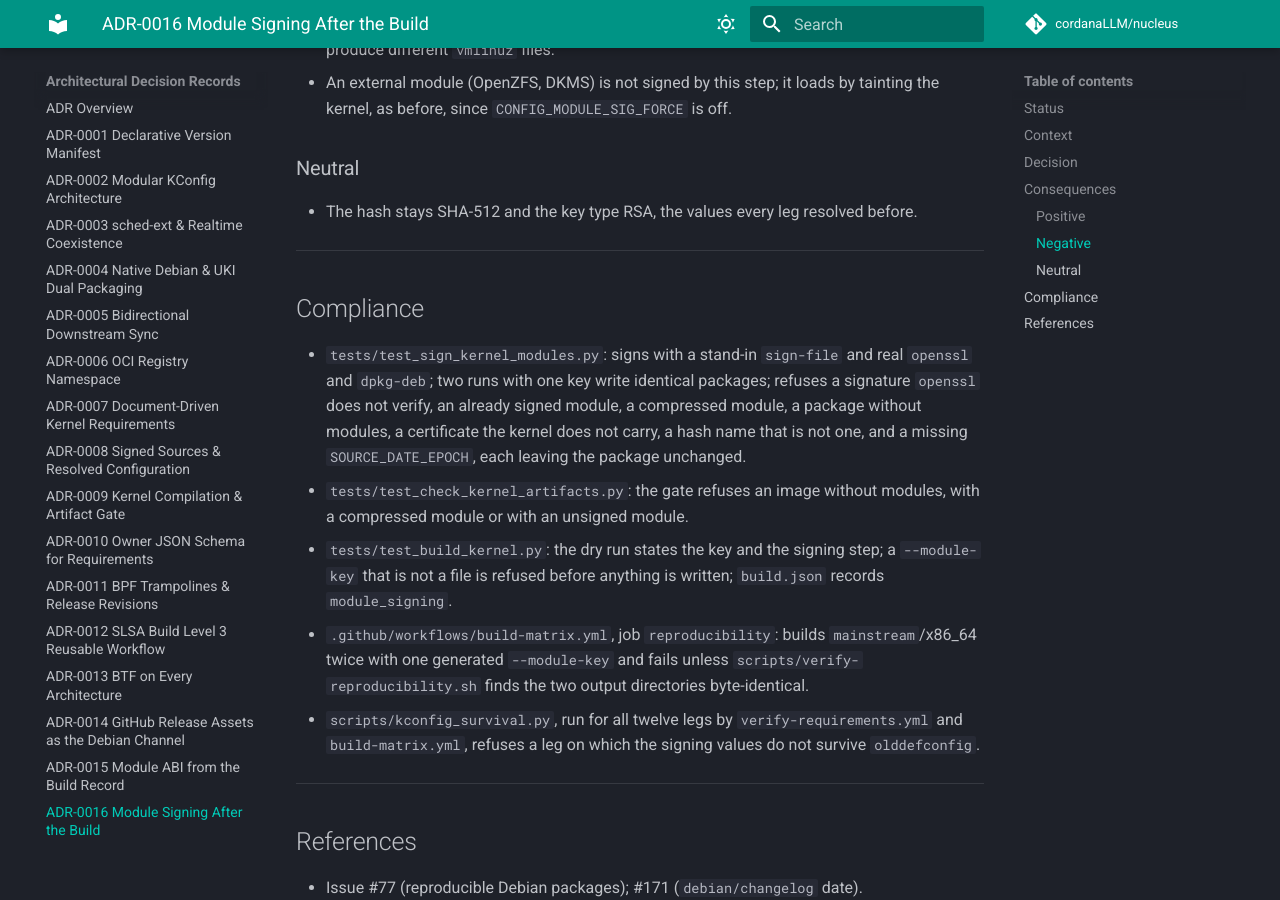
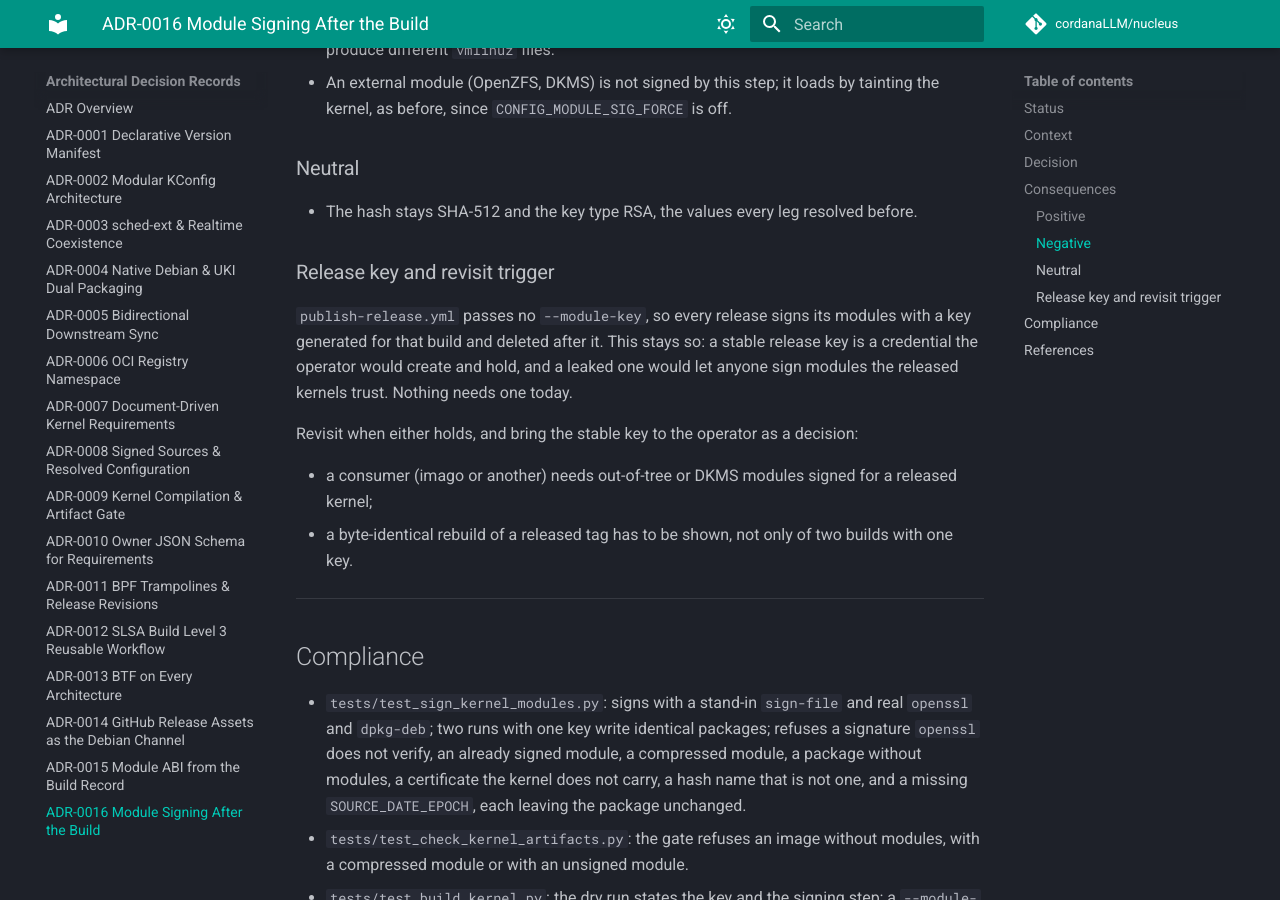
Before and after one commit to cordanaLLM/nucleus, an MkDocs documentation site: the page built from docs/adr/0016-module-signing-after-the-build.md, in a window 1280 px wide and 900 px high, scrolled down 2715 px. Built offline with MkDocs 1.6.1 and Material for MkDocs 9.7.7, drawn with Linux system fonts in a browser that asks for light colours; comment, search, counter and statistics services are not loaded.

Commit message:
docs(packaging): state that two builds with one key are byte-identical (#187)
Issue #77 closed: #183 signs modules after the build and #184 gates two
builds of mainstream/x86_64 with one key on byte identity. README,
docs/packaging.md (2.1 and 5.3), SECURITY.md and its community mirror
still said the packages were not reproducible and that no workflow
compared two builds. They now say what holds: two builds with one key
match, and a release cannot be rebuilt to its published bytes because
its key is deleted after the build.

ADR-0016 records that releases keep a throwaway key and names the
revisit trigger: a consumer needs out-of-tree or DKMS modules signed
for a released kernel, or a byte-identical rebuild of a released tag
has to be shown. Either brings a stable key to the operator.

Signed-off-by: lusoris <lusoris@proton.me>

```diff
--- a/docs/adr/0016-module-signing-after-the-build.md
+++ b/docs/adr/0016-module-signing-after-the-build.md
@@ -106,6 +106,18 @@ this work for this forge:
 
 - The hash stays SHA-512 and the key type RSA, the values every leg resolved before.
 
+### Release key and revisit trigger
+
+`publish-release.yml` passes no `--module-key`, so every release signs its modules with a key
+generated for that build and deleted after it. This stays so: a stable release key is a
+credential the operator would create and hold, and a leaked one would let anyone sign modules
+the released kernels trust. Nothing needs one today.
+
+Revisit when either holds, and bring the stable key to the operator as a decision:
+
+- a consumer (imago or another) needs out-of-tree or DKMS modules signed for a released kernel;
+- a byte-identical rebuild of a released tag has to be shown, not only of two builds with one key.
+
 ---
 
 ## Compliance
```
Also changed, not shown: README.md (+1 -1 lines), SECURITY.md (+1 -1 lines), docs/community/security.md (+1 -1 lines), docs/packaging.md (+4 -2 lines).
